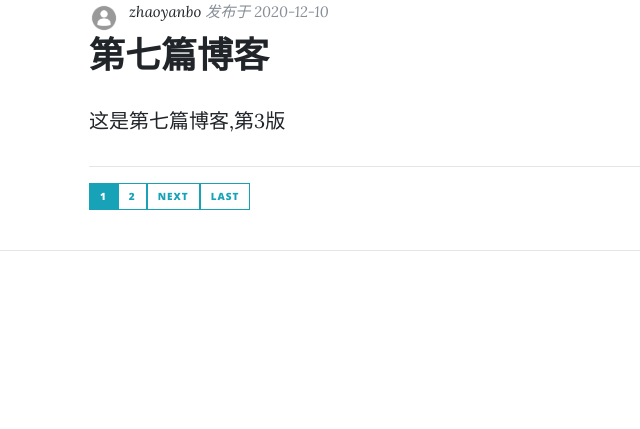
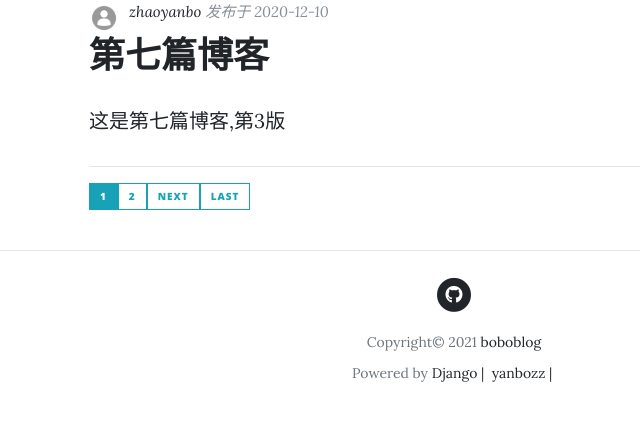
Before and after one commit to yanbozz/boboblog, a Django app: page / in a window 1280 px wide. Shown: the part 857-1286 px from the top of the page, without its empty margins (186-826 px from the left). Before the commit the page ends 1108 px from the top, so only its background shows below. Run offline with Django 3.2, Linux system fonts and the light colour scheme; data comes from the database, SQL or seed files in the repository; some libraries are stand-ins or nearby versions.

Commit message:
加入页脚

```diff
--- a/blog/static/blog/css/clean-blog.css
+++ b/blog/static/blog/css/clean-blog.css
@@ -334,17 +334,19 @@ header.masthead .post-heading .meta a {
 }
 
 footer {
-  padding: 50px 0 65px;
+  padding: 0 0 45px;
 }
 
 footer .list-inline {
   margin: 0;
-  padding: 0;
+  padding: 10px 0 10px;
+  ;
 }
 
 footer .copyright {
   font-size: 14px;
   margin-bottom: 0;
+  margin-top: 10px;
   text-align: center;
 }
 
--- a/blog/templates/blog/base.html
+++ b/blog/templates/blog/base.html
@@ -31,16 +31,11 @@
 <body>
   <!-- Navigation -->
   {% include "blog/navbar.html" %}
-
   <!-- Main Content -->
-
   {% block content %}{% endblock %}
-
-
   <hr>
-
-
-
+  <!-- footer -->
+  {% include "blog/footer.html" %}
   <!-- Bootstrap core JavaScript -->
   <script src="{% static 'blog/vendor/jquery/jquery.js' %}"></script>
   <script src="{% static 'blog/vendor/bootstrap/js/bootstrap.bundle.js' %}"></script>
--- /dev/null
+++ b/blog/templates/blog/footer.html
@@ -0,0 +1,23 @@
+<footer>
+  <div class="container">
+    <div class="row">
+      <div class="col-lg-8 col-md-10 mx-auto">
+        <ul class="list-inline text-center">
+          <li class="list-inline-item">
+            <a href="#">
+              <span class="fa-stack fa-sm">
+                <i class="fas fa-circle fa-stack-2x"></i>
+                <i class="fab fa-github fa-stack-1x fa-inverse"></i>
+              </span>
+            </a>
+          </li>
+        </ul>
+        <div class="copyright text-muted">Copyright&copy;&nbsp;2021&nbsp;<a href="{% url 'blog-home' %}">boboblog</a></div>
+        <div class="copyright text-muted">Powered by
+          <a href="https://www.djangoproject.com/">Django&nbsp;|&nbsp;</a>
+          <a href="https://github.com/yanbozz/boboblog">yanbozz&nbsp;|&nbsp;</a>
+        </div>
+      </div>
+    </div>
+  </div>
+</footer>
--- a/blog/templates/blog/home.html
+++ b/blog/templates/blog/home.html
@@ -33,7 +33,6 @@
       </div>
       <hr>
       {% endfor %}
-
       <div class="pagination">
         {% if is_paginated %}
           {% if page_obj.has_previous %}
@@ -48,12 +47,10 @@
               <a class="btn btn-outline-info btn-sm mb-4" href="?page={{ num }}">{{ num }}</a>
             {% endif %}
           {% endfor %}
-
           {% if page_obj.has_next %}
             <a class="btn btn-outline-info btn-sm mb-4" href="?page={{ page_obj.next_page_number }}">next</a>
             <a class="btn btn-outline-info btn-sm mb-4" href="?page={{ page_obj.paginator.num_pages }}">Last</a>
           {% endif %}
-
         {% endif %}
       </div>
     </div>
```
